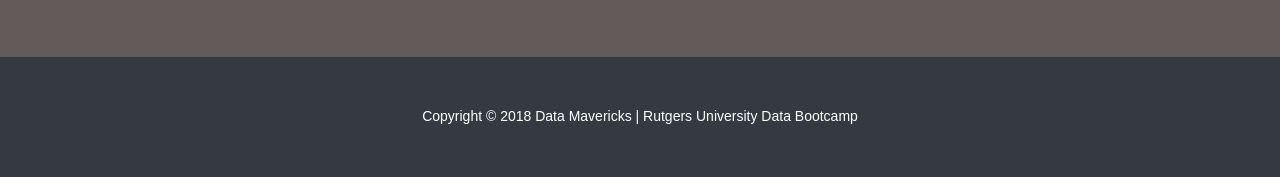
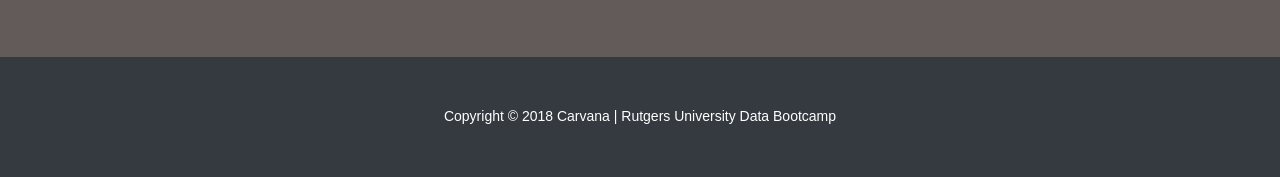
Before and after one commit to Riichamohan/carvana, a Flask app: page / in a window 1280 px wide. Shown: the part 2461-2638 px from the top of the page. Run offline with Flask 2, Linux system fonts and the light colour scheme; parts of the project's set-up code (start-up, migrations or seed data) failed here and were passed over; some libraries are stand-ins or nearby versions.

Commit message:
update text

```diff
--- a/datamaverick/templates/index.html
+++ b/datamaverick/templates/index.html
@@ -1,7 +1,7 @@
 <!DOCTYPE html>
 <html lang="en">
 <head>
-	<title>Data Mavericks</title>
+	<title>Carvana</title>
 	<meta charset="UTF-8">
 	<meta name="viewport" content="width=device-width, initial-scale=1 ,shrink-to-fit=no">
     <meta name="description" content="">
@@ -417,7 +417,7 @@
 <!-- Footer -->
 <footer class="py-5 bg-dark">
 	<div class="container">
-	  <p class="m-0 text-center text-white">Copyright &copy; 2018 Data Mavericks | Rutgers University Data Bootcamp</p>
+	  <p class="m-0 text-center text-white">Copyright &copy; 2018 Carvana | Rutgers University Data Bootcamp</p>
 	</div>
 	<!-- /.container -->
   </footer>
```
